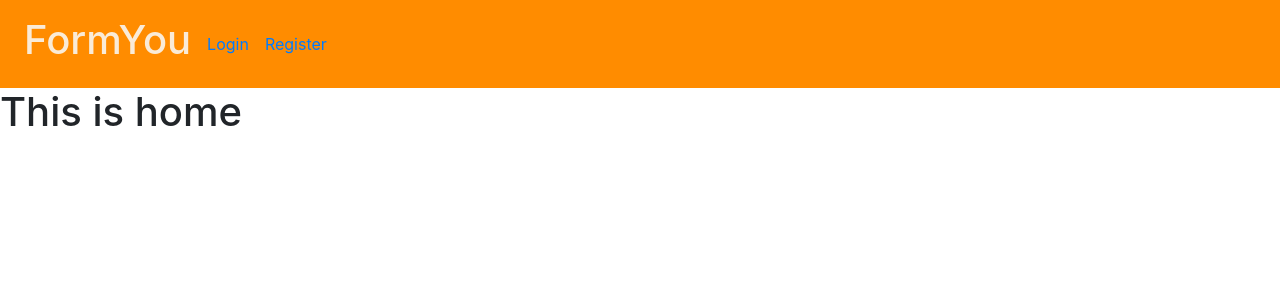
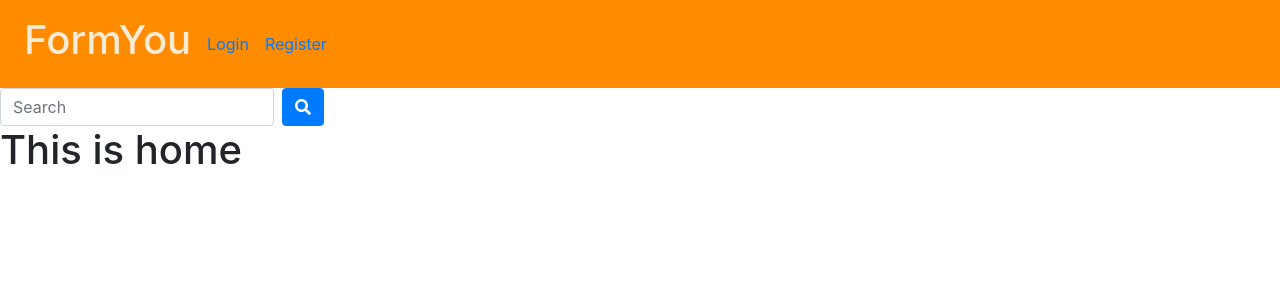
Before and after one commit to Queje/react_formyou, a React (Create React App) app: page / in a window 1280 px wide. Shown: the top 300 px of the page. Built offline with nearby package versions, Linux system fonts and the light colour scheme.

Commit message:
adding cdn for font awesome icons and a proto searchbar

```diff
--- a/public/index.html
+++ b/public/index.html
@@ -3,6 +3,7 @@
   <head>
     <meta charset="utf-8" />
     <link rel="icon" href="%PUBLIC_URL%/favicon.ico" />
+    <link rel="stylesheet" href="https://cdnjs.cloudflare.com/ajax/libs/font-awesome/5.15.2/css/all.min.css">
     <meta name="viewport" content="width=device-width, initial-scale=1" />
     <meta name="theme-color" content="#000000" />
     <meta
@@ -24,7 +25,7 @@
       work correctly both with client-side routing and a non-root public URL.
       Learn how to configure a non-root public URL by running `npm run build`.
     -->
-    <title>React App</title>
+    <title>Form You</title>
   </head>
   <body>
     <noscript>You need to enable JavaScript to run this app.</noscript>
--- /dev/null
+++ b/src/components/layout/SearchBar/index.jsx
@@ -0,0 +1,16 @@
+const SearchBar =() => {
+
+	const handleSubmit=(e)=>{
+		// updateUserInput(e.target[0].value);
+		// window.location.href = `/pagelist/${e.target[0].value}`;
+	}
+
+	return(
+		<form className="form-inline my-2 my-lg-0" onSubmit={handleSubmit}>
+			<input id="search-input" className="form-control mr-sm-2" type="search" placeholder="Search" aria-label="Search"/>
+			<button id="search-button" className="btn btn-primary my-2 my-sm-0"><i className="fas fa-search"></i></button>
+		</form>
+	)
+}
+
+export default SearchBar;
--- a/src/pages/Home.jsx
+++ b/src/pages/Home.jsx
@@ -1,10 +1,14 @@
 import React from "react";
+import SearchBar from '../components/layout/SearchBar';
 
 const Home = () => {
   return (
-    <div className="Home">
-      <h1>This is home</h1>
-    </div>
+    <>
+      <SearchBar/>
+      <div className="Home">
+        <h1>This is home</h1>
+      </div>
+    </>
   );
 };
 
```
